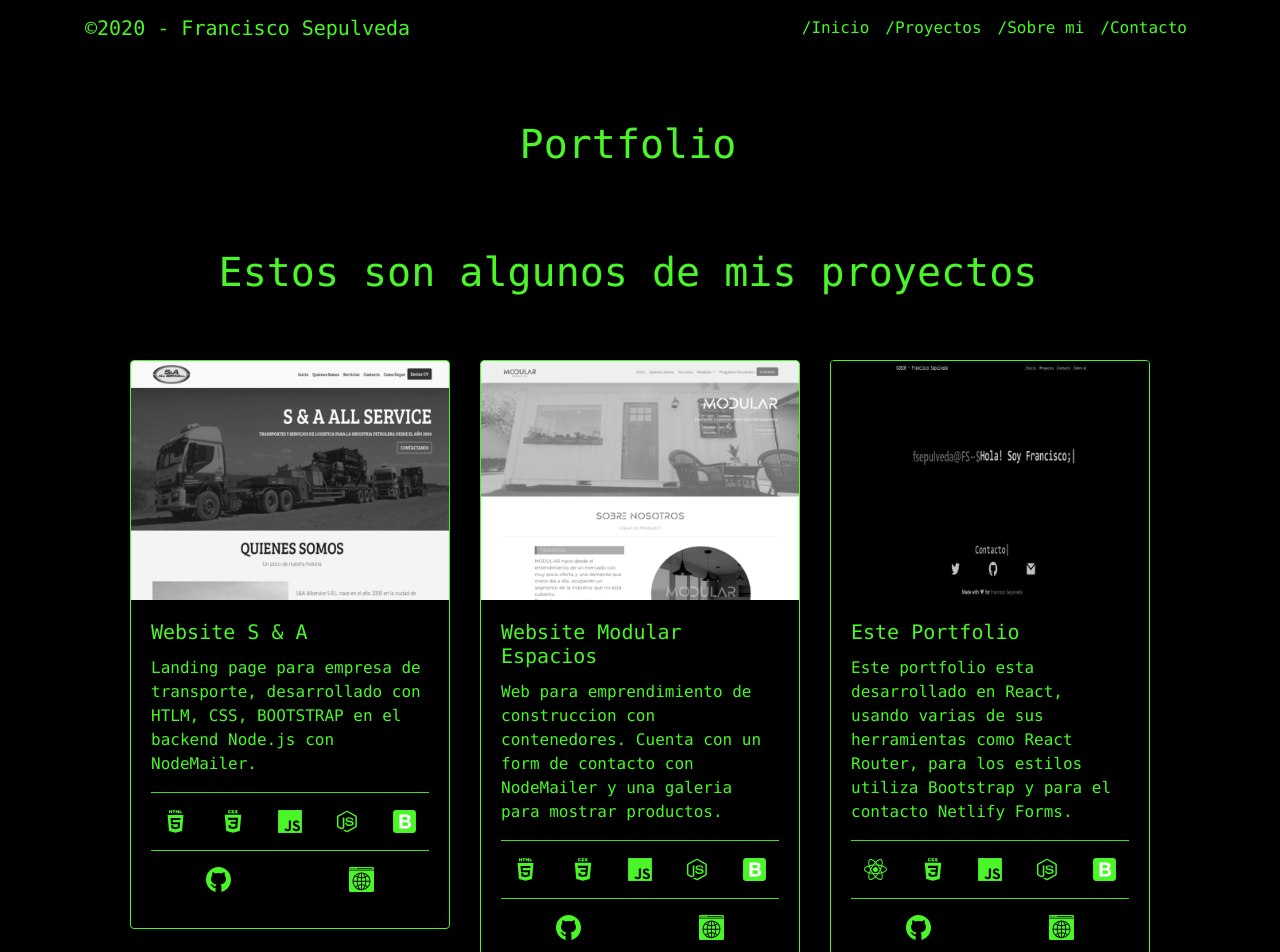
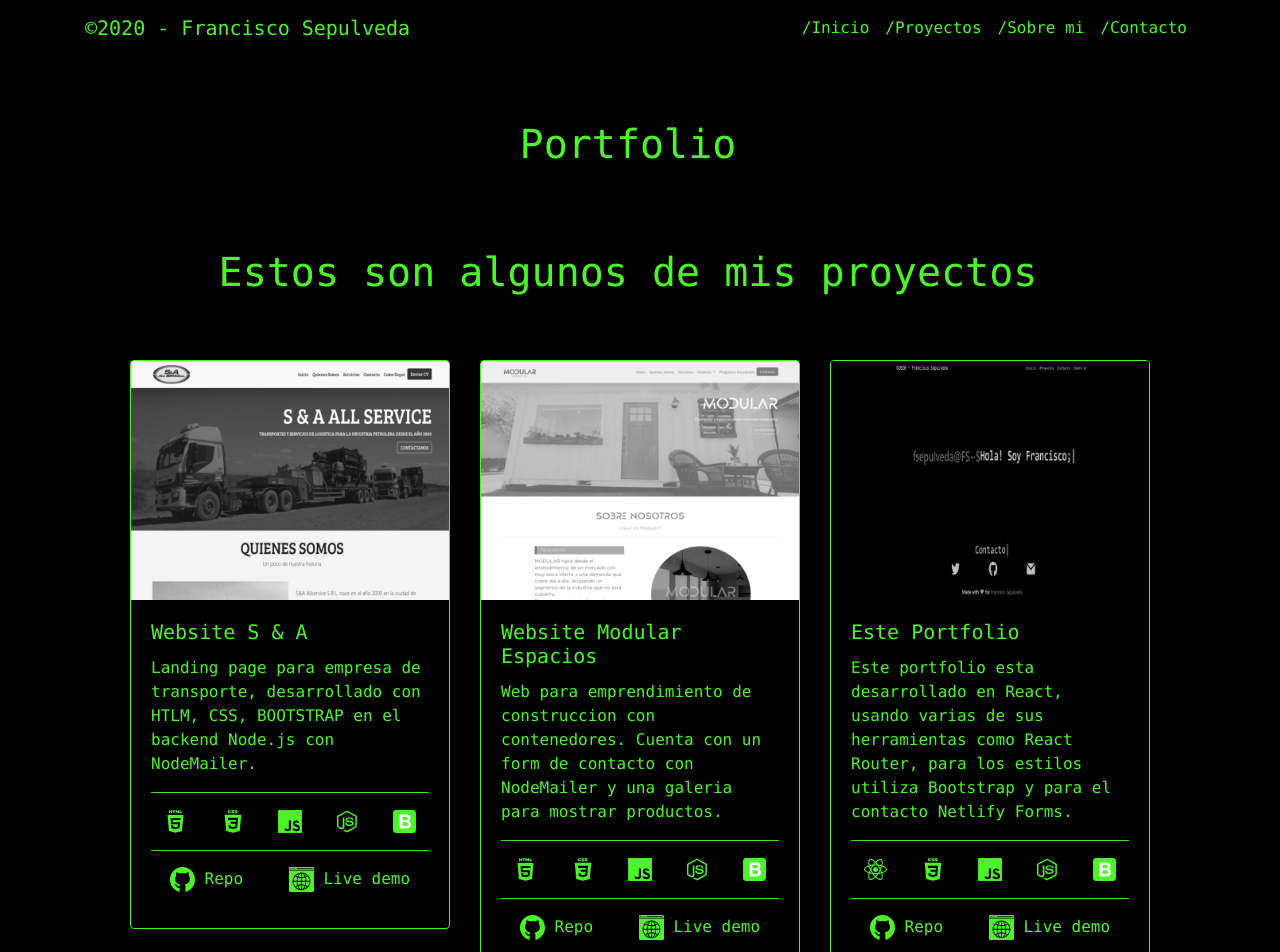
Before and after one commit to fsepulvedadev/portfolio, a React (Create React App) app: page /proyectos in a window 1280 px wide. Shown: the top 952 px of the page. Built offline with nearby package versions, Linux system fonts and the light colour scheme.

Commit message:
cambio en proyectos

```diff
--- a/src/pages/Proyectos/Proyectos.css
+++ b/src/pages/Proyectos/Proyectos.css
@@ -51,7 +51,10 @@
 .lista-proyect li:hover {
     filter: drop-shadow(0 0 0.75rem #4af628);
 }
-
+.lista-proyect a {
+    text-decoration: none;
+    color: #4af628 ;
+}
 
 
 .lista-tec li img {
--- a/src/pages/Proyectos/Proyectos.js
+++ b/src/pages/Proyectos/Proyectos.js
@@ -99,11 +99,11 @@ function App() {
                <ul className="list-inline d-flex justify-content-around lista-proyect">
 
                  <li className="list-inline-item">
-                       <a target="_blank" rel="noopener noreferrer" href="https://github.com/panchixnrc/web-sya"><img style={{ width: "25px"}} src={Github} alt="Github logo"/></a>
+                       <a target="_blank" rel="noopener noreferrer" href="https://github.com/panchixnrc/web-sya"><img style={{ width: "25px"}} src={Github} alt="Github logo"/>{' '}<span>Repo</span></a>
 
                     </li>
                  <li className="list-inline-item">
-                       <a target="_blank" rel="noopener noreferrer" href="https://web-sya-mailer.herokuapp.com/"><img style={{ width: "25px"}} src={website} alt="Live demo" /></a>
+                       <a target="_blank" rel="noopener noreferrer" href="https://web-sya-mailer.herokuapp.com/"><img style={{ width: "25px"}} src={website} alt="Live demo" />{' '}<span>Live demo</span></a>
 
                     </li>
 
@@ -142,11 +142,11 @@ function App() {
                <ul className="list-inline d-flex justify-content-around lista-proyect">
 
                  <li className="list-inline-item">
-                       <a target="_blank" rel="noopener noreferrer" href="https://github.com/panchixnrc/modularweb"><img style={{ width: "25px"}} src={Github} alt="Github logo"/></a>
+                       <a target="_blank" rel="noopener noreferrer" href="https://github.com/panchixnrc/modularweb"><img style={{ width: "25px"}} src={Github} alt="Github logo"/>{' '}<span>Repo</span></a>
 
                     </li>
                  <li className="list-inline-item">
-                       <a target="_blank" rel="noopener noreferrer" href="https://www.modularneuquen.com"><img style={{ width: "25px"}} src={website} alt="Live demo" /></a>
+                       <a target="_blank" rel="noopener noreferrer" href="https://www.modularneuquen.com"><img style={{ width: "25px"}} src={website} alt="Live demo" />{' '}<span>Live demo</span></a>
 
                     </li>
 
@@ -185,11 +185,11 @@ function App() {
                <ul className="list-inline d-flex justify-content-around lista-proyect">
 
                  <li className="list-inline-item">
-                       <a target="_blank" rel="noopener noreferrer" href="https://github.com/panchixnrc/portfolio-react"><img style={{ width: "25px"}} src={Github} alt="Github logo"/></a>
+                       <a target="_blank" rel="noopener noreferrer" href="https://github.com/panchixnrc/portfolio-react"><img style={{ width: "25px"}} src={Github} alt="Github logo"/>{' '}<span>Repo</span></a>
 
                     </li>
                  <li className="list-inline-item">
-                       <a target="_blank" rel="noopener noreferrer" href="https://web-sya-mailer.herokuapp.com/"><img style={{ width: "25px"}} src={website} alt="Live demo" /></a>
+                       <a target="_blank" rel="noopener noreferrer" href="https://web-sya-mailer.herokuapp.com/"><img style={{ width: "25px"}} src={website} alt="Live demo" />{' '}<span>Live demo</span></a>
 
                     </li>
 
```
